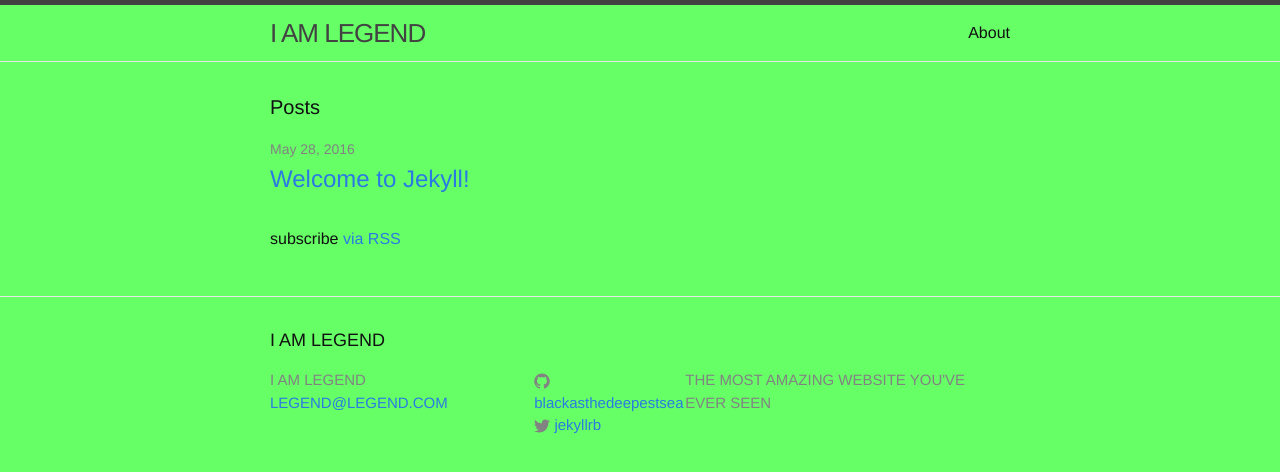
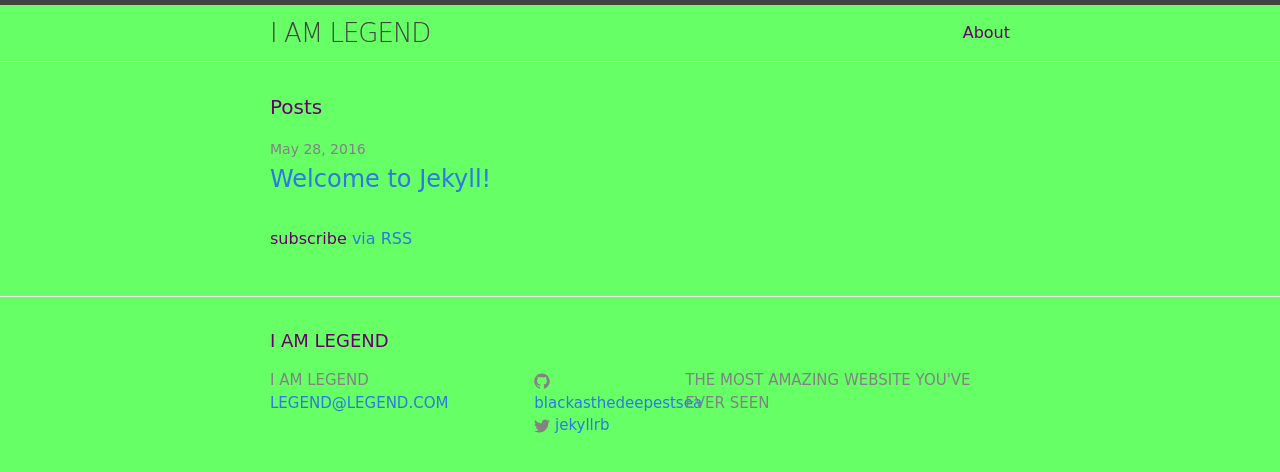
Before and after one commit to Blackasthedeepestsea/blackasthedeepestsea.github.io, a Jekyll site: the page built from index.html, in a window 1280 px wide. Shown: the top 472 px of the page. Built offline with Jekyll 4.4.1, drawn with Linux system fonts in a browser that asks for light colours.

Commit message:
Update main.scss

```diff
--- a/css/main.scss
+++ b/css/main.scss
@@ -6,7 +6,7 @@
 
 
 // Our variables
-$base-font-family: "Comic sans", Helvetica, Arial, sans-serif;
+$base-font-family: "Comic sans MS", Helvetica, Arial, sans-serif;
 $base-font-size:   16px;
 $base-font-weight: 400;
 $small-font-size:  $base-font-size * 0.875;
@@ -14,7 +14,7 @@ $base-line-height: 1.5;
 
 $spacing-unit:     30px;
 
-$text-color:       #111;
+$text-color:       #660066;
 $background-color: #66ff66;
 $brand-color:      #2a7ae2;
 
```
